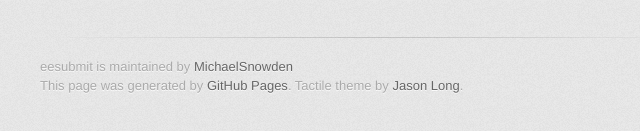
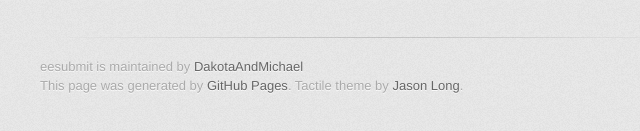
Before and after one commit to DakotaAndMichael/eesubmit, a plain HTML site: page index.html in a window 1280 px wide. Shown: the part 666-797 px from the top of the page, 290-930 px from the left. Drawn offline with Linux system fonts and the light colour scheme; a web font is replaced by a local one.

```diff
--- a/index.html
+++ b/index.html
@@ -10,7 +10,7 @@
     <!--[if lt IE 9]>
     <script src="//html5shiv.googlecode.com/svn/trunk/html5.js"></script>
     <![endif]-->
-    <title>eesubmit by MichaelSnowden</title>
+    <title>eesubmit by DakotaAndMichael</title>
   </head>
 
   <body>
@@ -23,9 +23,9 @@
         </header>
 
         <section id="downloads" class="clearfix">
-          <a href="https://github.com/MichaelSnowden/eesubmit/zipball/master" id="download-zip" class="button"><span>Download .zip</span></a>
-          <a href="https://github.com/MichaelSnowden/eesubmit/tarball/master" id="download-tar-gz" class="button"><span>Download .tar.gz</span></a>
-          <a href="https://github.com/MichaelSnowden/eesubmit" id="view-on-github" class="button"><span>View on GitHub</span></a>
+          <a href="https://github.com/DakotaAndMichael/eesubmit/zipball/master" id="download-zip" class="button"><span>Download .zip</span></a>
+          <a href="https://github.com/DakotaAndMichael/eesubmit/tarball/master" id="download-tar-gz" class="button"><span>Download .tar.gz</span></a>
+          <a href="https://github.com/DakotaAndMichael/eesubmit" id="view-on-github" class="button"><span>View on GitHub</span></a>
         </section>
 
         <hr>
@@ -62,7 +62,7 @@
         </section>
 
         <footer>
-          eesubmit is maintained by <a href="https://github.com/MichaelSnowden">MichaelSnowden</a><br>
+          eesubmit is maintained by <a href="https://github.com/DakotaAndMichael">DakotaAndMichael</a><br>
           This page was generated by <a href="https://pages.github.com">GitHub Pages</a>. Tactile theme by <a href="https://twitter.com/jasonlong">Jason Long</a>.
         </footer>
 
```
